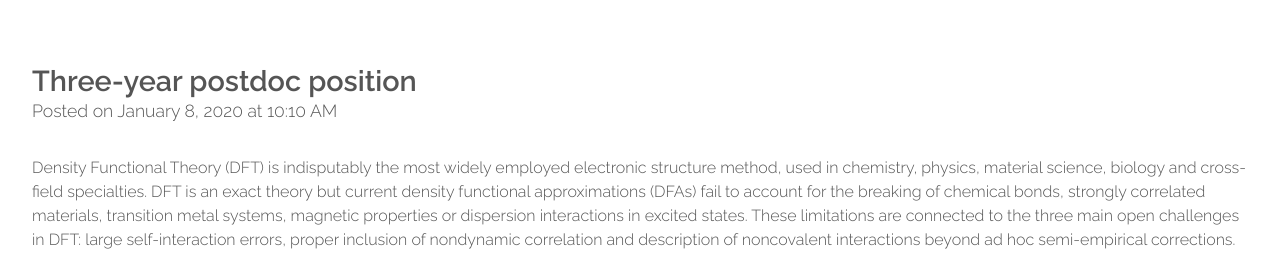
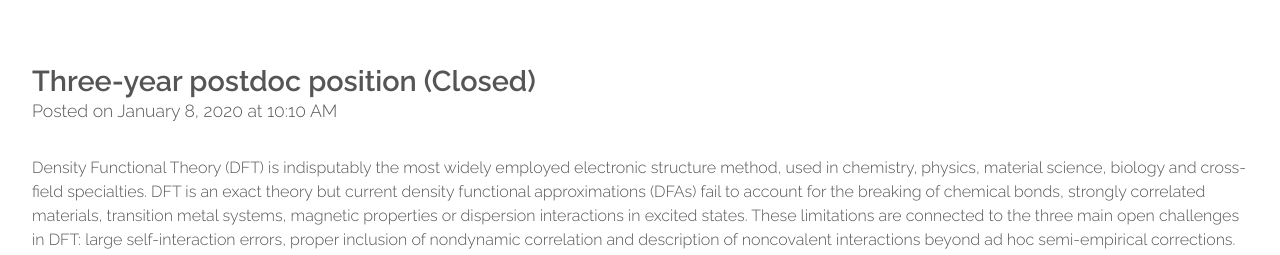
Before and after one commit to old-jekyll-templates/Horizons-Jekyll-Theme, a Jekyll site: the page built from openings.html, in a window 1280 px wide and 1400 px high. Shown: the part 188-443 px from the top of the window. Built offline with Jekyll 4.4.1, drawn with Linux system fonts in a browser that asks for light colours; some of the changed text lies outside the part shown.

Commit message:
Update openings.html

```diff
--- a/openings.html
+++ b/openings.html
@@ -31,7 +31,7 @@ layout: main
 				<div id="content" class="8u skel-cell-important">
 					<section>
                                           <header class="major">
-					<h2>Three-year postdoc position</h2>
+					<h2>Three-year postdoc position (Closed) </h2>
 					<span class="byline">Posted on January 8, 2020 at 10:10 AM</span>
 				</header>
 				<p>Density Functional Theory (DFT) is indisputably the most widely employed electronic structure method, used in chemistry, physics, material science, biology and cross-field specialties. DFT is an exact theory but current density functional approximations (DFAs) fail to account for the breaking of chemical bonds, strongly correlated materials, transition metal systems, magnetic properties or dispersion interactions in excited states. These limitations are connected to the three main open challenges in DFT: large self-interaction errors, proper inclusion of nondynamic correlation and description of noncovalent interactions beyond ad hoc semi-empirical corrections. Despite the proliferation of new DFAs, these issues remain unsolved. In this sense, DFT has reached a dead-end point and it needs fresh innovative ideas and ingredients for a new generation of robust all-purpose DFAs to be developed.</p>
```
Also changed, not shown: other parts of openings.html (+1 -1 lines).
